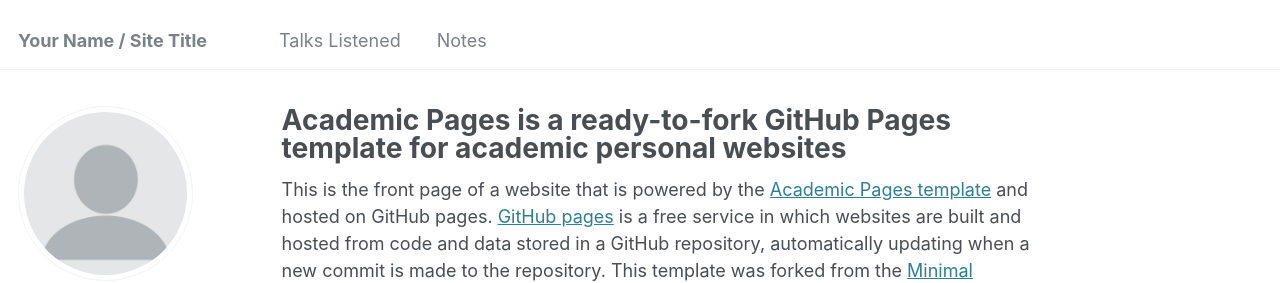
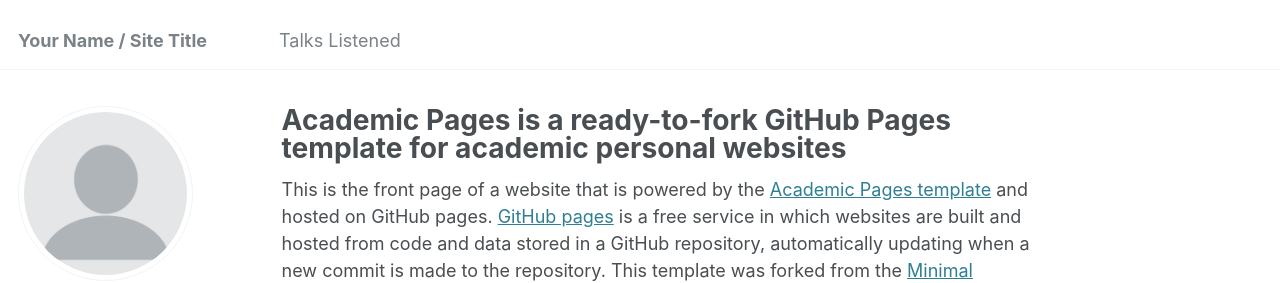
Before and after one commit to conylu/conylu.github.io, a Jekyll site: the page built from _pages/about.md, in a window 1280 px wide. Shown: the top 283 px of the page. Built offline with Jekyll 4.4.1, drawn with Linux system fonts in a browser that asks for light colours; some web fonts are replaced.

Commit message:
Update navigation.yml

```diff
--- a/_data/navigation.yml
+++ b/_data/navigation.yml
@@ -7,9 +7,6 @@
 main:
   - title: "Talks Listened"
     url: /talks-listened/
-
-  - title: "Notes"
-    url: /notes/
 
   # - title: "Publications"
   #   url: /publications/
```
